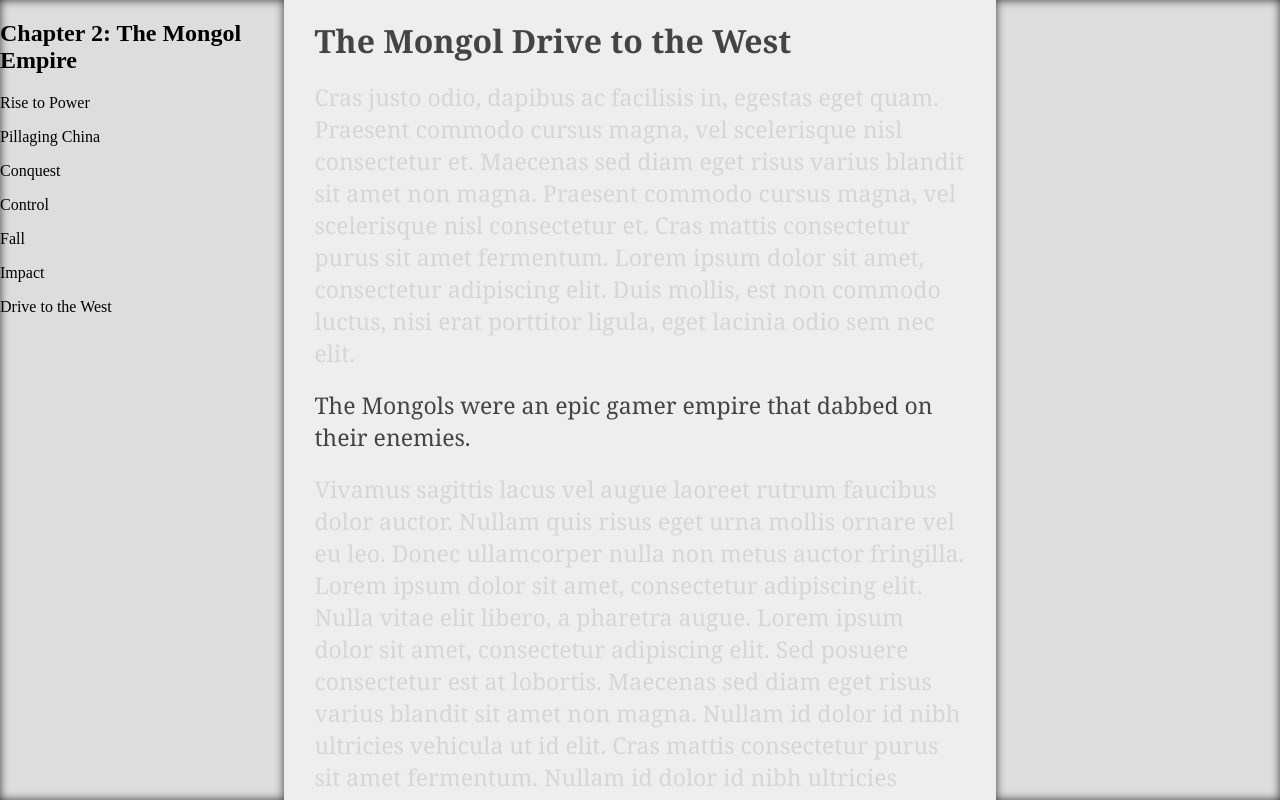
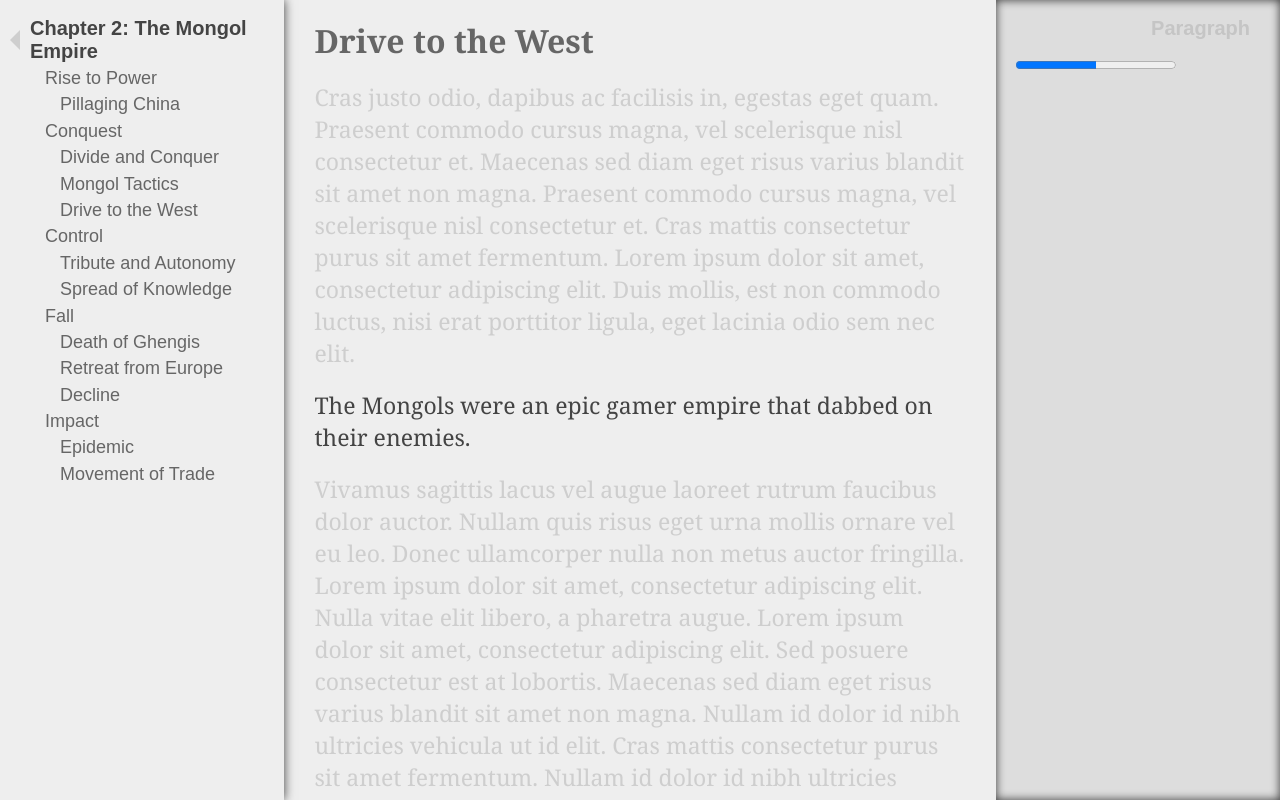
Before and after one commit to AlpacaFur/Textbook, a website: page static/read/index.html in a window 1280 px wide. Drawn offline with nearby package versions, Linux system fonts and the light colour scheme; files that its build step writes are made by us from their sources.

Commit message:
Styling changes

```diff
--- a/static/read/index.html
+++ b/static/read/index.html
@@ -5,24 +5,34 @@
     <link rel="stylesheet" href="read.css">
     <script src="settings.js" defer></script>
   </head>
-  <body>
+  <body data-theme>
     <div class="container">
       <div id="left-sidebar">
-        <h2>Chapter 2: The Mongol Empire</h2>
+        <h2 id="returnHome">Chapter 2: The Mongol Empire</h2>
         <p>Rise to Power</p>
           <p class="subsection">Pillaging China</p>
         <p>Conquest</p>
+          <p class="subsection">Divide and Conquer</p>
+          <p class="subsection">Mongol Tactics</p>
+          <p class="subsection">Drive to the West</p>
         <p>Control</p>
+          <p class="subsection">Tribute and Autonomy</p>
+          <p class="subsection">Spread of Knowledge</p>
         <p>Fall</p>
+          <p class="subsection">Death of Ghengis</p>
+          <p class="subsection">Retreat from Europe</p>
+          <p class="subsection">Decline</p>
         <p>Impact</p>
-        <p>Drive to the West</p>
+          <p class="subsection">Epidemic</p>
+          <p class="subsection">Movement of Trade</p>
       </div>
       <main id="content">
-        <h1>The Mongol Drive to the West</h1>
+        <h1>Drive to the West</h1>
         <p>Cras justo odio, dapibus ac facilisis in, egestas eget quam. Praesent commodo cursus magna, vel scelerisque nisl consectetur et. Maecenas sed diam eget risus varius blandit sit amet non magna. Praesent commodo cursus magna, vel scelerisque nisl consectetur et. Cras mattis consectetur purus sit amet fermentum. Lorem ipsum dolor sit amet, consectetur adipiscing elit. Duis mollis, est non commodo luctus, nisi erat porttitor ligula, eget lacinia odio sem nec elit. <span class="selected-text">The Mongols were an epic gamer empire that dabbed on their enemies.</span> Vivamus sagittis lacus vel augue laoreet rutrum faucibus dolor auctor. Nullam quis risus eget urna mollis ornare vel eu leo. Donec ullamcorper nulla non metus auctor fringilla. Lorem ipsum dolor sit amet, consectetur adipiscing elit. Nulla vitae elit libero, a pharetra augue. Lorem ipsum dolor sit amet, consectetur adipiscing elit. Sed posuere consectetur est at lobortis. Maecenas sed diam eget risus varius blandit sit amet non magna. Nullam id dolor id nibh ultricies vehicula ut id elit. Cras mattis consectetur purus sit amet fermentum. Nullam id dolor id nibh ultricies vehicula ut id elit. Donec id elit non mi porta gravida at eget metus. Praesent commodo cursus magna, vel scelerisque nisl consectetur et. Nullam id dolor id nibh ultricies vehicula ut id elit.</p>
       </main>
       <div id="right-sidebar">
-
+        <h2>Paragraph</h2>
+        <progress value="50" max="100">0%</progress>
       </div>
     </div>
   </body>
--- a/static/read/read.scss
+++ b/static/read/read.scss
@@ -1,6 +1,28 @@
 body {
   margin: 0;
   overflow: hidden;
+  font-family: "Avenir Next", sans-serif;
+  &[data-theme=light], &[data-theme] {
+    --content-background: #eee;
+    --content-title: #666;
+    --content-unemphasized: #aaaaaa77;
+    --content-emphasized: #444;
+    --sidebar-background: #ddd;
+  }
+  &[data-theme=auto] {
+    --content-background: #eee;
+    --content-title: #666;
+    --content-unemphasized: #aaaaaa77;
+    --content-emphasized: #444;
+    --sidebar-background: #ddd;
+    @media (prefers-color-scheme: dark) {
+      --content-background: #333;
+      --content-title: #aaa;
+      --content-unemphasized: #66666677;
+      --content-emphasized: #ddd;
+      --sidebar-background: #111;
+    }
+  }
 }
 .container {
   width: 100vw;
@@ -9,38 +31,115 @@ body {
   grid-template-columns: 2fr 5fr 2fr;
 
   #left-sidebar, #right-sidebar {
-    box-shadow: inset 0px 0px 10px 0px #000000BF;
-    background-color: #ddd;
+    box-shadow: inset 0px 0px 10px 0px #000000BF, 0px 0px 0px 0px #000000BF;
+    background-color: var(--sidebar-background);
+    padding:0px 20px;
   }
 
   #left-sidebar {
+    color: var(--content-unemphasized);
+    transition: background-color 0.35s ease, box-shadow 0.35s ease;
+    position: relative;
+    z-index: 10;
 
+    &:hover {
+      color: var(--content-title);
+      background-color: var(--content-background);
+      box-shadow: inset 0px 0px 0px 0px #000000BF, 0px 0px 10px 0px #000000BF;
+      h2 {
+        color: var(--content-emphasized);
+        &::before {
+          border-right-color: var(--content-unemphasized)
+        }
+      }
+    }
+    h2 {
+      font-size: 20px;
+      transition: color 0.35s ease;
+      position: relative;
+      margin-left: 10px;
+      margin-bottom: 0;
+      &::before {
+        content:"";
+        width:0;
+        height:0;
+        border-top: 10px solid transparent;
+        border-bottom: 10px solid transparent;
+
+        border-right: 10px solid transparent;
+
+        transition: border-right-color 0.35s ease;
+
+        top: 50%;
+        transform: translateY(-50%);
+
+        left: -20px;
+
+        position: absolute;
+      }
+      &:hover {
+        color: transparent;
+        cursor: pointer;
+        &::before {
+          border-right-color: var(--content-emphasized)
+        }
+        &::after {
+          color: var(--content-emphasized);
+        }
+      }
+      &::after {
+        content:"Return Home";
+        position: absolute;
+        top:50%;
+        left: 0;
+        transform: translateY(-50%);
+        color: transparent;
+        transition: color 0.35s ease;
+      }
+    }
+    p {
+      margin: 0.3em 0;
+      font-size: 18px;
+      margin-left: 25px;
+      transition-property: color, text-decoration, font-weight;
+      transition-duration: 0.35s;
+      transition-timing-function: ease;
+      cursor:pointer;
+      &:hover {
+        font-weight: 600;
+        text-decoration: underline;
+      }
+    }
+    .subsection {
+      margin-left: 40px;
+    }
   }
 
   #content {
-    background-color: #eee;
+    background-color: var(--content-background);
+    transition: background-color 0.35s ease;
     padding: 0px 30px;
     font-family: "Avenir Next","Georgia", serif;
     position: relative;
     overflow-y: scroll;
     h1 {
-      color: #444;
+      color: var(--content-title);
       position: sticky;
       top: 0;
       margin: 0;
       padding: 0.6em 0;
-      background-color: #eee;
+      // background-color: var(--content-background, transparent);
+      // transition: background-color 0.35s ease;
     }
     p {
       font-size: 23px;
-      color:#bbbbbb77;
+      color: var(--content-unemphasized);
 
       &:first-of-type {
         margin-top: 0;
       }
 
       span {
-        color:#bbbbbb77;
         font-weight:300;
         transition: color 0.5s ease, font-weight 0.5s ease;
       }
@@ -48,7 +147,7 @@ body {
       span.selected-text {
         display: block;
         margin:20px 0px;
-        color:#444;
+        color: var(--content-emphasized);
         font-weight:300;
         opacity: 1;
       }
@@ -57,7 +156,81 @@ body {
   }
 
   #right-sidebar {
+    color: var(--content-unemphasized);
+    transition: background-color 0.35s ease, box-shadow 0.35s ease;
+    position: relative;
+    z-index: 10;
+    &:hover {
+      color: var(--content-title);
+      background-color: var(--content-background);
+      box-shadow: inset 0px 0px 0px 0px #000000BF, 0px 0px 10px 0px #000000BF;
+      h2 {
+        color: var(--content-emphasized);
+        &::before {
+          border-left-color: var(--content-unemphasized)
+        }
+      }
+    }
+    h2 {
+      font-size: 20px;
+      transition: color 0.35s ease;
+      position: relative;
+      margin-right: 10px;
+      text-align: right;
+      &::before {
+        content:"";
+        width:0;
+        height:0;
+        border-top: 10px solid transparent;
+        border-bottom: 10px solid transparent;
 
+        border-left: 10px solid transparent;
+
+        transition: border-left-color 0.35s ease;
+
+        top: 50%;
+        transform: translateY(-50%);
+
+        right: -20px;
+
+        position: absolute;
+      }
+      &:hover {
+        color: transparent;
+        cursor: pointer;
+        &::before {
+          border-left-color: var(--content-emphasized)
+        }
+        &::after {
+          color: var(--content-emphasized);
+        }
+      }
+      &::after {
+        content:"Settings";
+        position: absolute;
+        top:50%;
+        right: 0;
+        transform: translateY(-50%);
+        color: transparent;
+        transition: color 0.35s ease;
+      }
+    }
+    p {
+      margin: 0.3em 0;
+      font-size: 18px;
+      margin-left: 25px;
+      transition-property: color, text-decoration, font-weight;
+      transition-duration: 0.35s;
+      transition-timing-function: ease;
+      cursor:pointer;
+      &:hover {
+        font-weight: 600;
+        text-decoration: underline;
+      }
+    }
+    .subsection {
+      margin-left: 40px;
+    }
   }
 
 }
```
